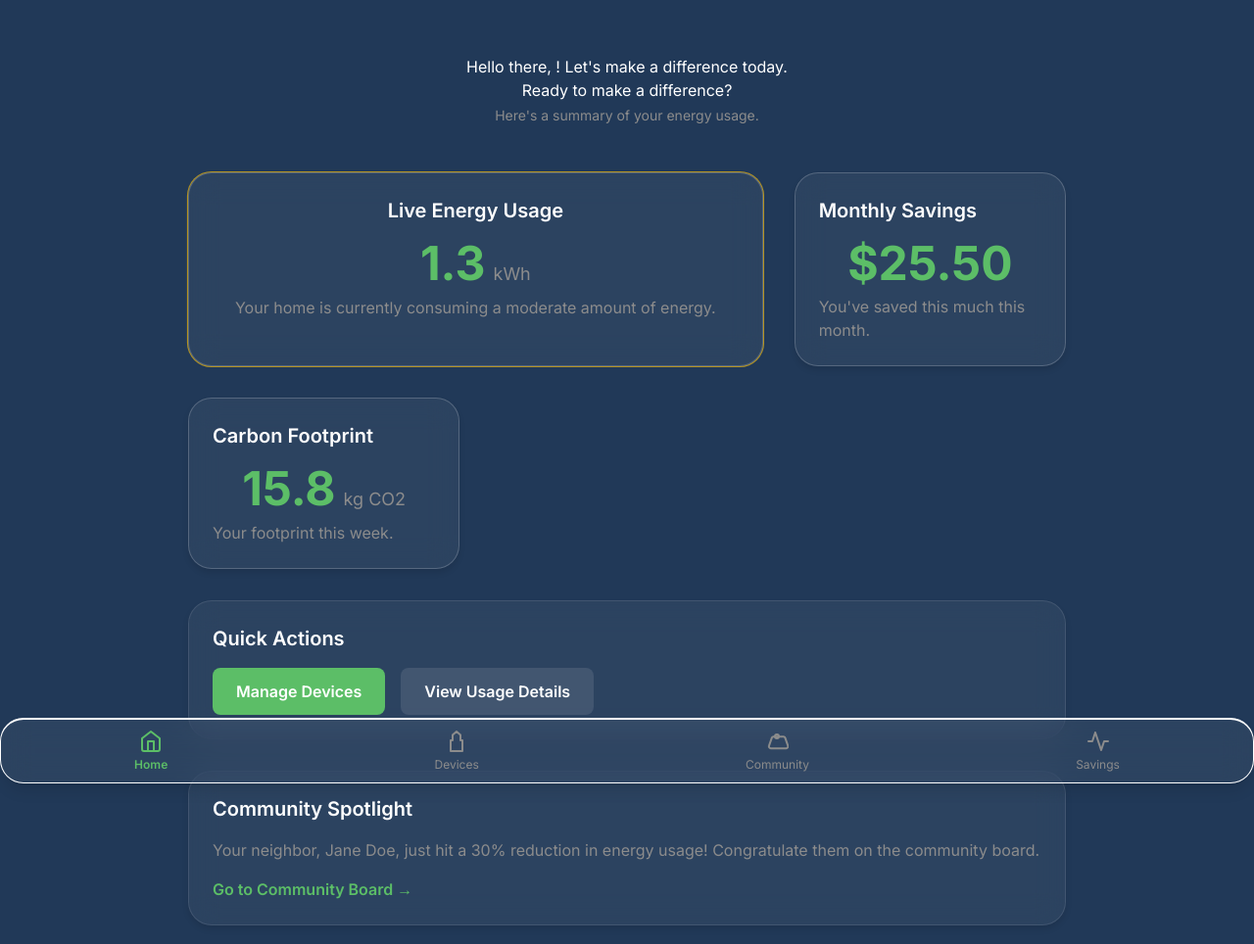
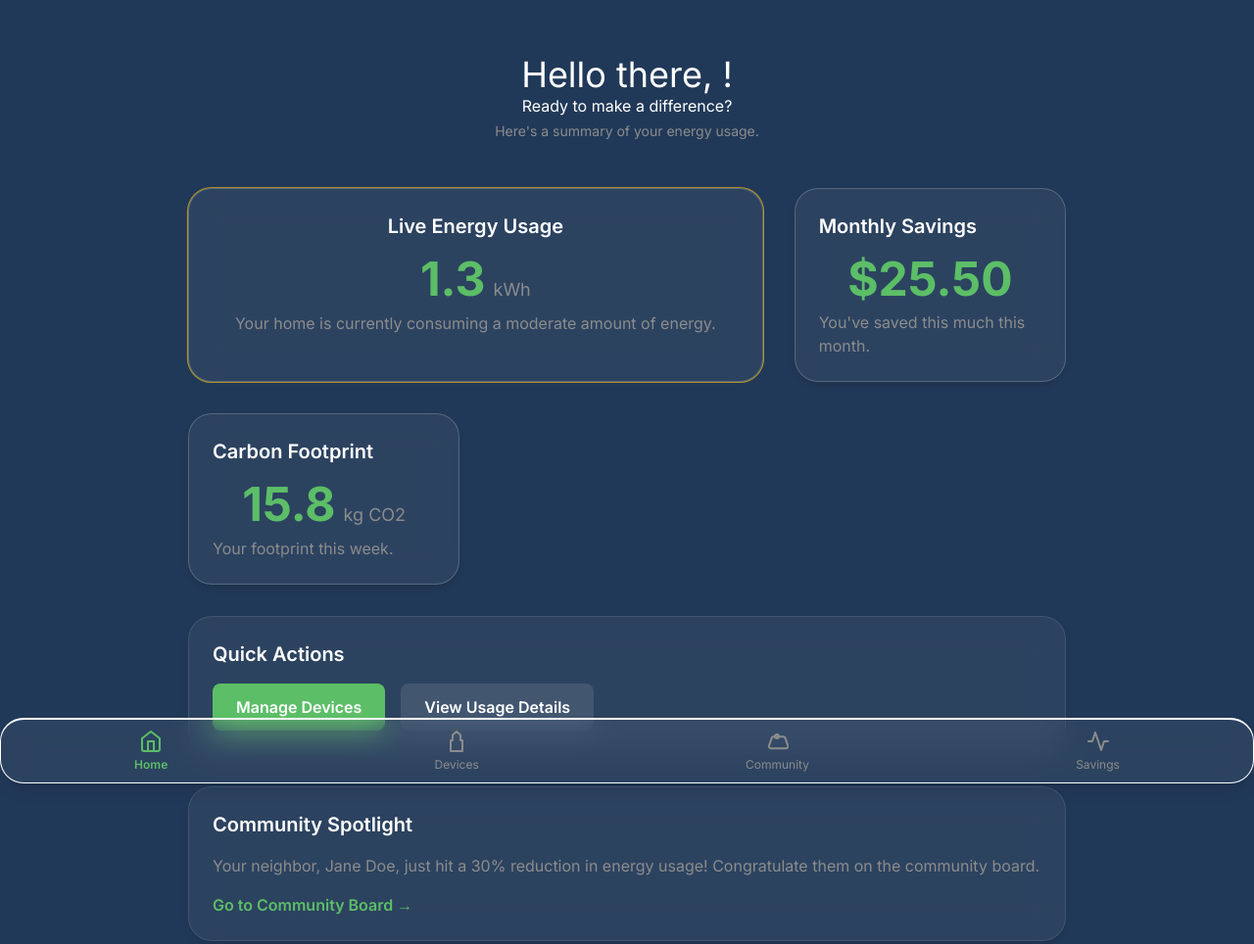
Before and after one commit to CirrusXR/RENEWappPrototype, a plain HTML site: page public/home.html in a window 1280 px wide. Shown: the whole page at 98% size. Drawn offline with nearby package versions, Linux system fonts and the light colour scheme; no server answers.

Commit message:
Feat: Adjust welcome message size and content on home screen.

```diff
--- a/public/home.html
+++ b/public/home.html
@@ -104,7 +104,7 @@
         <main class="mx-auto max-w-4xl w-full">
             <header class="py-4 mb-8 text-center">
         <div class="user-info">
-            <h2>Hello there, <span id="userNameDisplay"></span>! Let's make a difference today.</h2>
+            <h2 class="text-4xl">Hello there, <span id="userNameDisplay"></span>!</h2>
             <p>Ready to make a difference?</p>
         </div>
                 <p class="text-sm text-secondary-gray mt-1">Here's a summary of your energy usage.</p>
```
